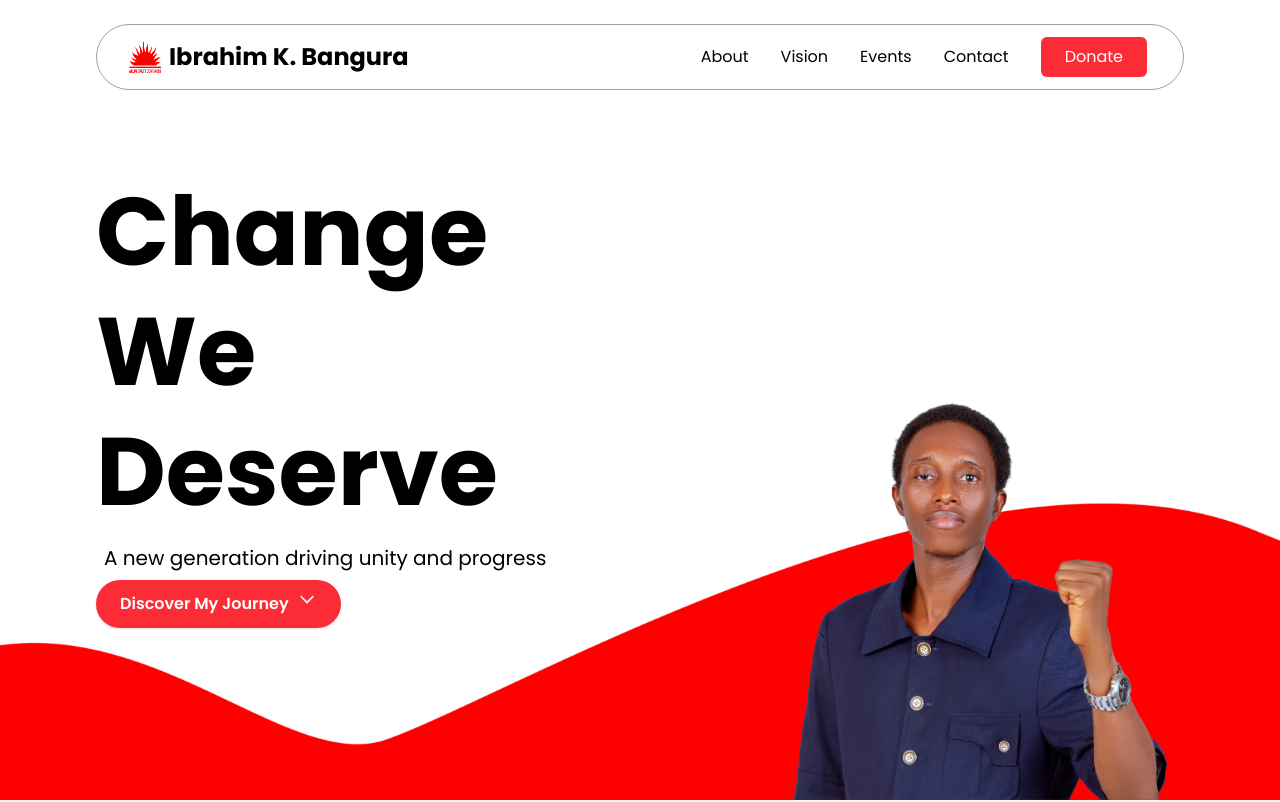
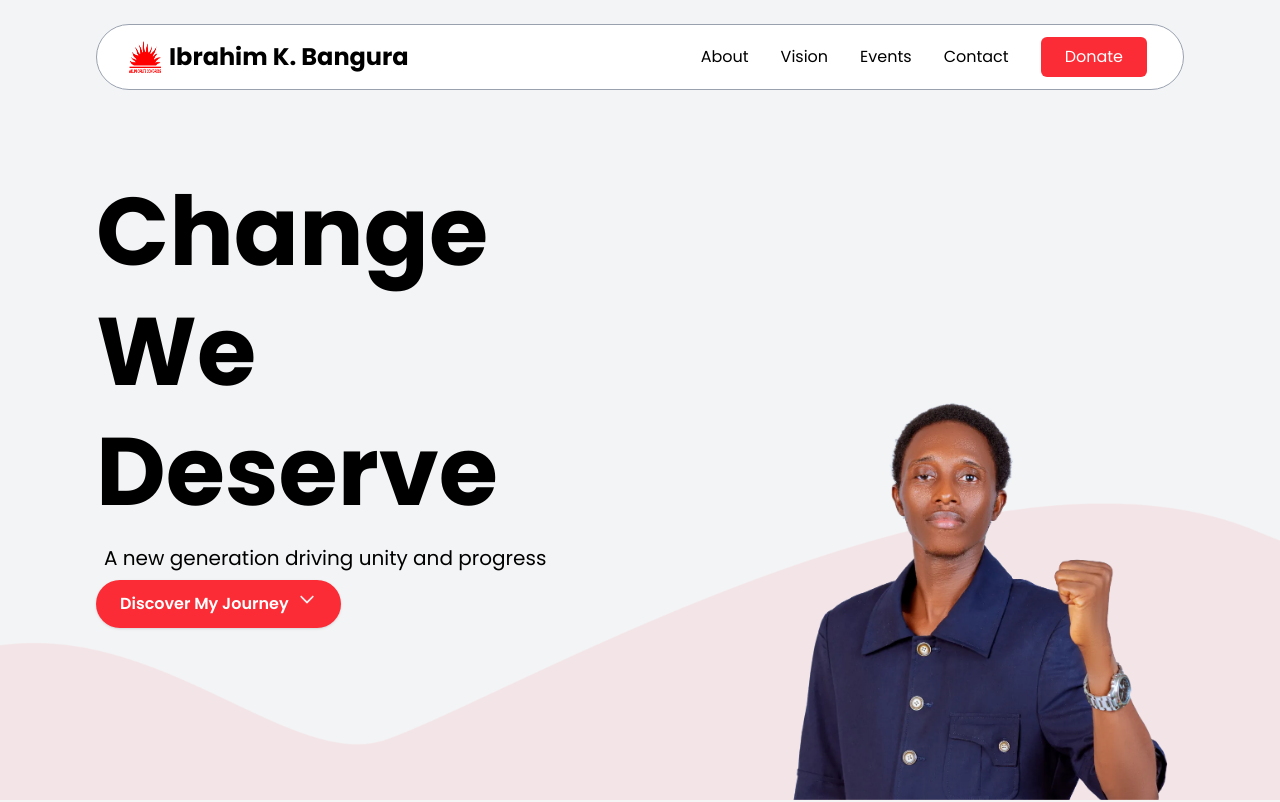
Before and after one commit to ideftbuild/apc-deputy-landing, a React (Vite) app: page / in a window 1280 px wide. Shown: the top 802 px of the page. Built offline with nearby package versions, Linux system fonts and the light colour scheme.

Commit message:
refactor: adjust hero image opacity for better text readability

```diff
--- a/src/components/Hero.tsx
+++ b/src/components/Hero.tsx
@@ -30,6 +30,8 @@ export default function Hero() {
     >
       <div className="relative z-50 w-full h-full">
         {/* Text Content - Centered */}
+
+        <div className="absolute inset-0 bg-gray-100/94"></div>
         <div className="absolute inset-0 flex items-start md:items-center justify-center px-6 md:px-12 lg:px-24 pt-38 md:p-12">
           <div className="flex flex-col text-center lg:text-left w-full lg:w-1/2 max-w-2xl lg:mr-auto">
             <h1 className="text-4xl sm:text-5xl md:text-6xl lg:text-7xl xl:text-8xl font-extrabold leading-tight mb-3">
```
